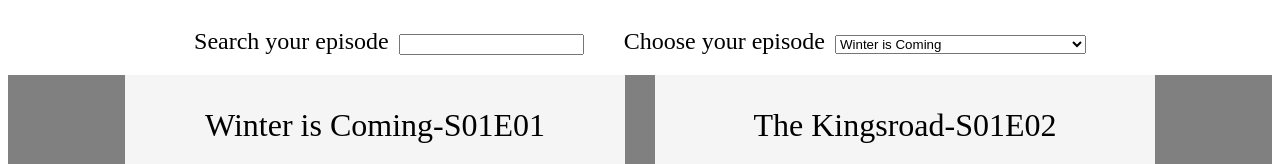
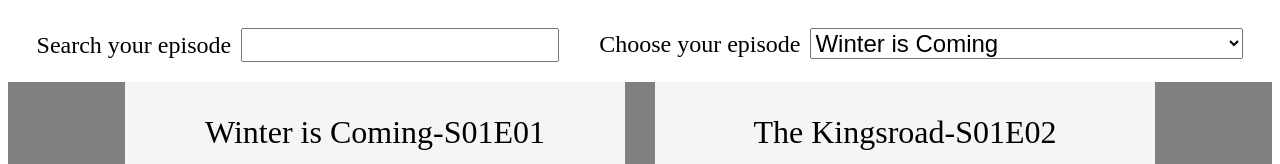
Before and after one commit to muratdemirtas2001/tv-show-dom-project, a plain HTML site: page index.html in a window 1280 px wide. Shown: the top 164 px of the page. Drawn offline with Linux system fonts and the light colour scheme.

Commit message:
movint total episode found to the navbar

```diff
--- a/script.js
+++ b/script.js
@@ -1,7 +1,7 @@
 //You can edit ALL of the code here
 const rootElem = document.getElementById("root");
 let navbarContainer = document.createElement("div");
-navbarContainer.classList.add("navbar-container")
+navbarContainer.classList.add("navbar-container");
 let searchBarContainer = document.createElement("div");
 searchBarContainer.classList.add("searchbar-container");
 
@@ -13,6 +13,7 @@ let selectEpisode = document.createElement("select");
 const labelSearchInput = document.createElement("label");
 const labelSelectEpisode = document.createElement("label");
 
+selectEpisode.classList.add("select-episode");
 labelSearchInput.innerText = "Search your episode";
 labelSearchInput.classList.add("label-searchinput");
 
@@ -20,8 +21,8 @@ labelSelectEpisode.innerText = "Choose your episode";
 labelSelectEpisode.classList.add("label-selectepisode");
 
 const searchInput = document.createElement("input");
-navbarContainer.appendChild(searchBarContainer)
-navbarContainer.appendChild(selectEpisodeContainer)
+navbarContainer.appendChild(searchBarContainer);
+navbarContainer.appendChild(selectEpisodeContainer);
 searchBarContainer.appendChild(labelSearchInput);
 searchBarContainer.appendChild(searchInput);
 selectEpisodeContainer.appendChild(labelSelectEpisode);
@@ -60,14 +61,13 @@ function setup() {
 function addSearchBar() {
   searchInput.classList.add("search-input");
   const searchTotal = document.createElement("p");
-  rootElem.appendChild(searchTotal);
+  searchTotal.classList.add("search-total")
+  navbarContainer.appendChild(searchTotal);
   searchInput.addEventListener("input", (e) => {
     let searchInputValue = e.target.value;
     // console.log(searchInputValue);
 
     let episodeList = allEpisodes.filter((episode) => {
-      // console.log(episode.name.includes("Winter"));
-      console.log(searchInputValue);
       let newName = episode.name.toUpperCase();
       let newSummary = episode.summary.toUpperCase();
       let newSearchInputValue = searchInputValue.toUpperCase();
--- a/style.css
+++ b/style.css
@@ -1,3 +1,6 @@
+html {
+  font-size: 16px;
+}
 #root {
   display: flex;
   flex-direction: column;
@@ -6,14 +9,16 @@
   display: flex;
   justify-content: center;
   flex-wrap: wrap;
-  font-size: 1.5em;
+  /* font-size: 1.5em; */
 }
 
 .searchbar-container {
   margin: 20px;
+  font-size: 1.5rem;
 }
 .selectepisode-container {
   margin: 20px;
+  font-size: 1.5rem;
 }
 .label-searchinput {
   margin-right: 10px;
@@ -24,7 +29,17 @@
 }
 
 .search-input {
-  /* margin: 20px; */
+  font-size: 1.5rem;
+}
+.select-episode {
+  font-size: 1.5rem;
+}
+.search-total {
+  font-size: 1.5rem;
+}
+.display-all-button {
+  font-size: 1.5rem;
+  margin: 15px;
 }
 .episode-section {
   display: flex;
```
